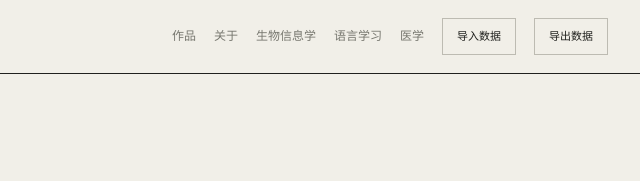
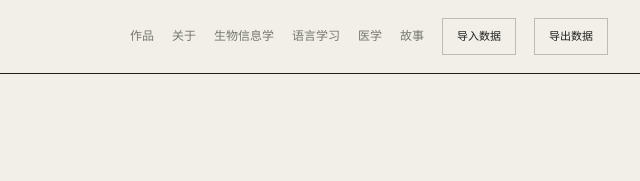
Before and after one commit to 2763005821/Favier.github.io, a plain HTML site: page index.html in a window 1280 px wide. Shown: the top 181 px of the page, 640-1280 px from the left. Drawn offline with Linux system fonts and the light colour scheme.

Commit message:
Add Story section to archive navigation

```diff
--- a/index.html
+++ b/index.html
@@ -88,7 +88,7 @@ footer{border-top:1px solid var(--ink);padding:22px 0 36px;color:var(--muted);fo
 <body>
 <header><div class="wrap nav">
   <div class="brand">PERSONAL ARCHIVE<span style="color:var(--accent)">.</span></div>
-  <nav class="nav-right"><a href="#works">作品</a><a href="#about">关于</a><a href="bioinformatics/index.html">生物信息学</a><a href="languages/index.html">语言学习</a><a href="medicine/index.html">医学</a><button class="btn ghost" id="importBtn">导入数据</button><button class="btn ghost" id="exportBtn">导出数据</button><input id="importFile" type="file" accept="application/json,.json" hidden></nav>
+  <nav class="nav-right"><a href="#works">作品</a><a href="#about">关于</a><a href="bioinformatics/index.html">生物信息学</a><a href="languages/index.html">语言学习</a><a href="medicine/index.html">医学</a><a href="story/index.html">故事</a><button class="btn ghost" id="importBtn">导入数据</button><button class="btn ghost" id="exportBtn">导出数据</button><input id="importFile" type="file" accept="application/json,.json" hidden></nav>
 </div></header>
 <main class="wrap">
   <section class="hero" id="about">
```
